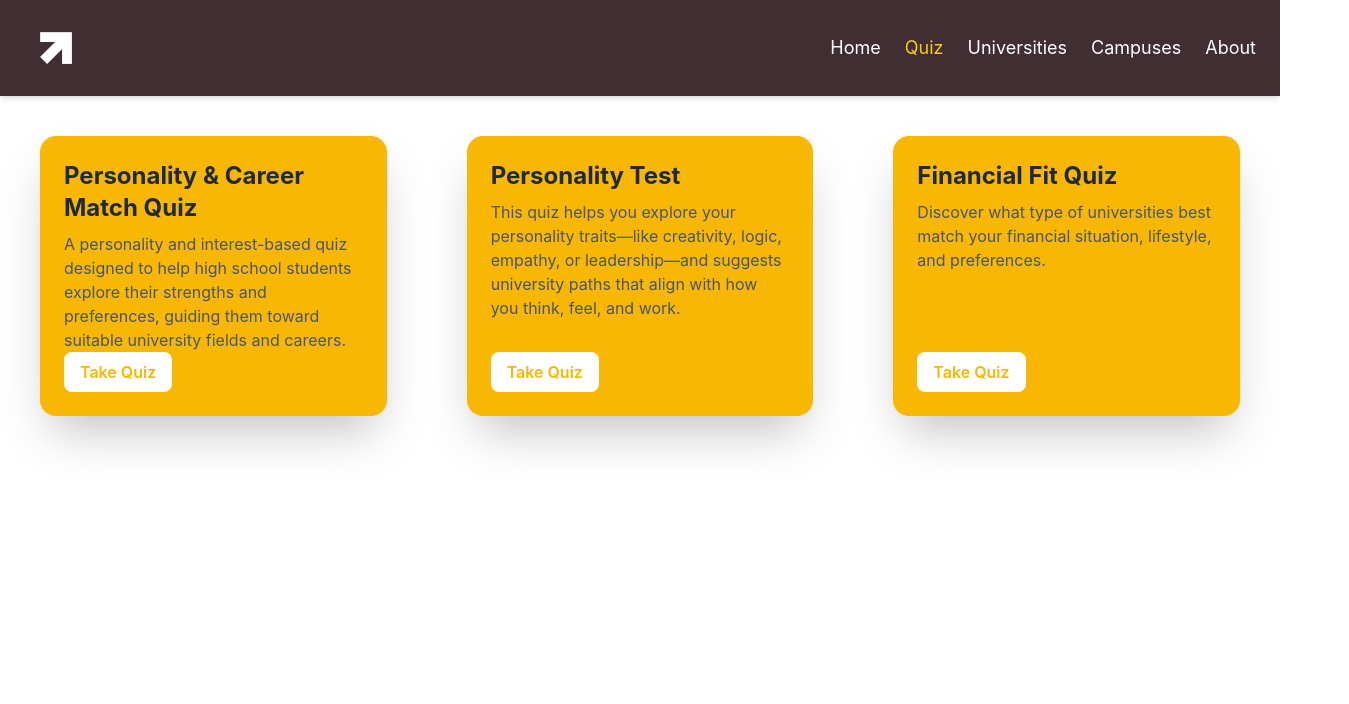
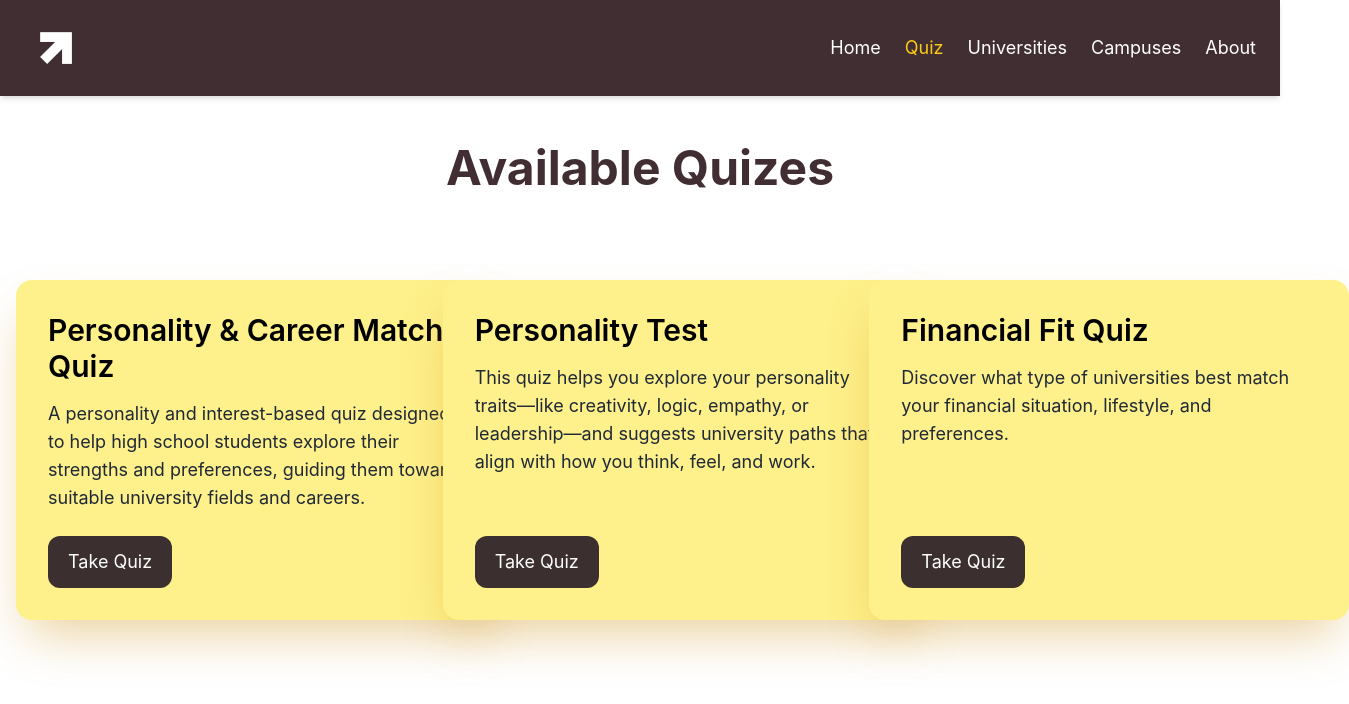
Before and after one commit to jasir3124/NextChapter, a React (Create React App) app in the folder frontend/: page /quiz in a window 1280 px wide. Shown: the top 704 px of the page, 1349 px wide, since content can reach past the window. Built offline with nearby package versions, Linux system fonts and the light colour scheme.

Commit message:
Quiz section redesigned
blah

```diff
--- a/frontend/src/Components/Home/TopQuizes.jsx
+++ b/frontend/src/Components/Home/TopQuizes.jsx
@@ -2,7 +2,7 @@ import React from "react";
 
 const TopQuizes = () => {
   return (
-    <div className="w-full py-16 px-6">
+    <div className="w-full py-16 px-6 ">
       {/* Top Header */}
       <h2 className="text-6xl font-bold text-darkBrown text-center mb-16">
         Featured Quizes
--- a/frontend/src/Components/Quizes/QuizComponent.jsx
+++ b/frontend/src/Components/Quizes/QuizComponent.jsx
@@ -1,13 +1,13 @@
-import React from 'react';
+import React from "react";
 
 const QuizComponent = ({ quizData }) => {
   return (
-        <div className=" mt-10 w-1/3 bg-primary rounded-2xl p-6 flex flex-col justify-between min-h-[280px] shadow-2xl">
+    <div className="bg-yellow-200 rounded-2xl shadow-2xl shadow-yellow-600/40 p-8 flex flex-col justify-between min-h-[320px] w-32 sm:w-[480px] mt-6 mx-auto">
       <div>
-                <h2 className="text-2xl font-bold text-gray-800 mb-2">{quizData.name}</h2>
-                <p className="text-gray-600">{quizData.description}</p>
+        <h2 className="text-3xl font-semibold mb-4">{quizData.name}</h2>
+        <p className="text-gray-800 text-lg mb-6">{quizData.description}</p>
       </div>
-            <button className=" bg-white text-primary font-semibold py-2 px-4 rounded-lg self-start hover:bg-gray-100 transition">
+      <button className="bg-[#3B2F2F] text-white py-3 px-5 rounded-xl hover:bg-[#2c2424] transition text-lg self-start">
         Take Quiz
       </button>
     </div>
--- a/frontend/src/Pages/Quiz.jsx
+++ b/frontend/src/Pages/Quiz.jsx
@@ -8,11 +8,14 @@ import Header from "../Components/Header";
 const Quiz = () => {
     return (
         <div>
-            <Header/>
-            <div className={"flex gap-20 mx-10"}>
-                <QuizComponent quizData={generalQuizData}/>
-                <QuizComponent quizData={personalQuizData}/>
-                <QuizComponent quizData={financialQuizData}/>
+            <Header />
+            <h2 className="text-5xl font-bold text-darkBrown text-center mt-12 mb-16">
+                Available Quizes
+            </h2>
+            <div className="grid grid-cols-3 flex-wrap justify-center gap-8 mx-auto px-4">
+                <QuizComponent quizData={generalQuizData} />
+                <QuizComponent quizData={personalQuizData} />
+                <QuizComponent quizData={financialQuizData} />
             </div>
         </div>
     );
```
Lines whose indentation alone changed are shown as unchanged.
